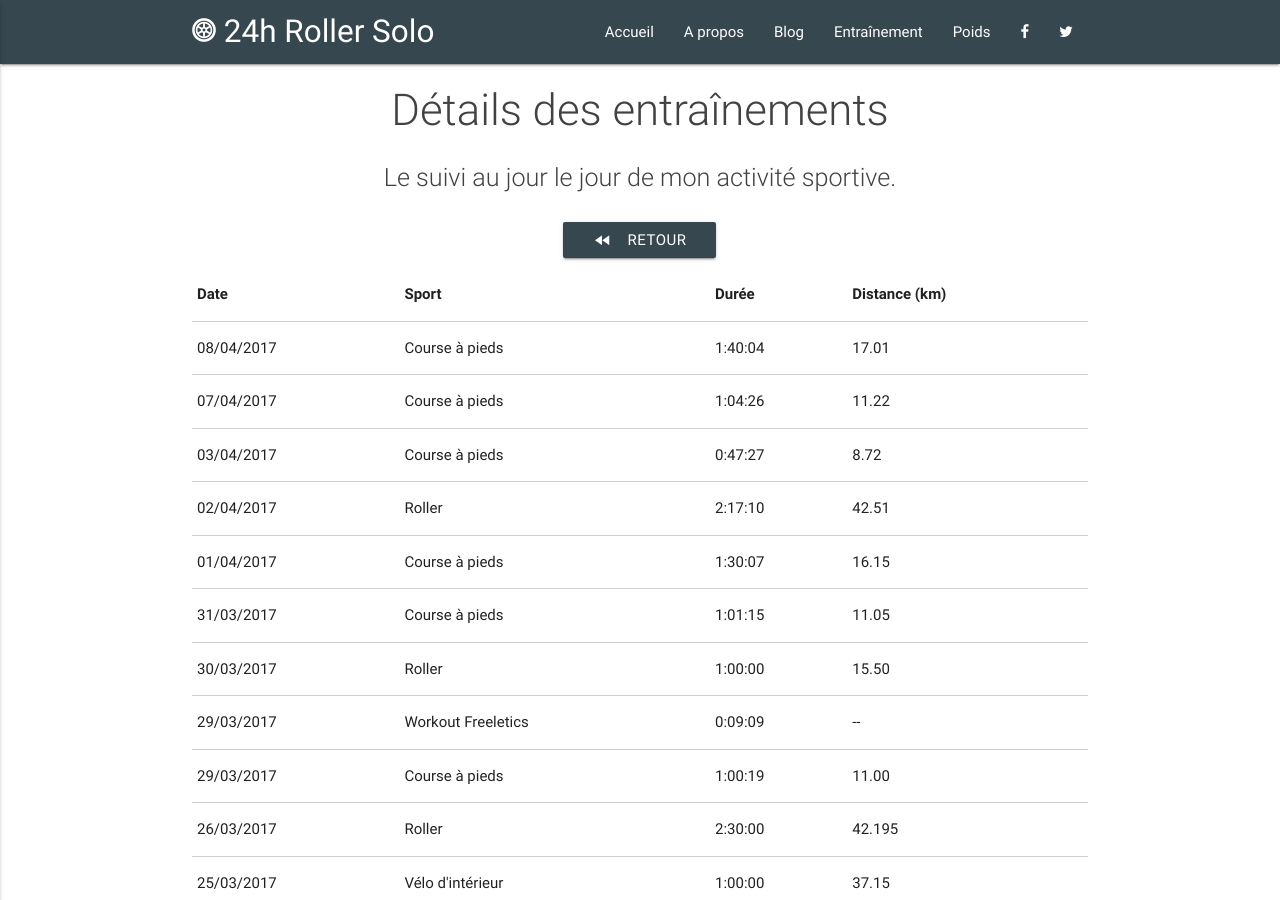
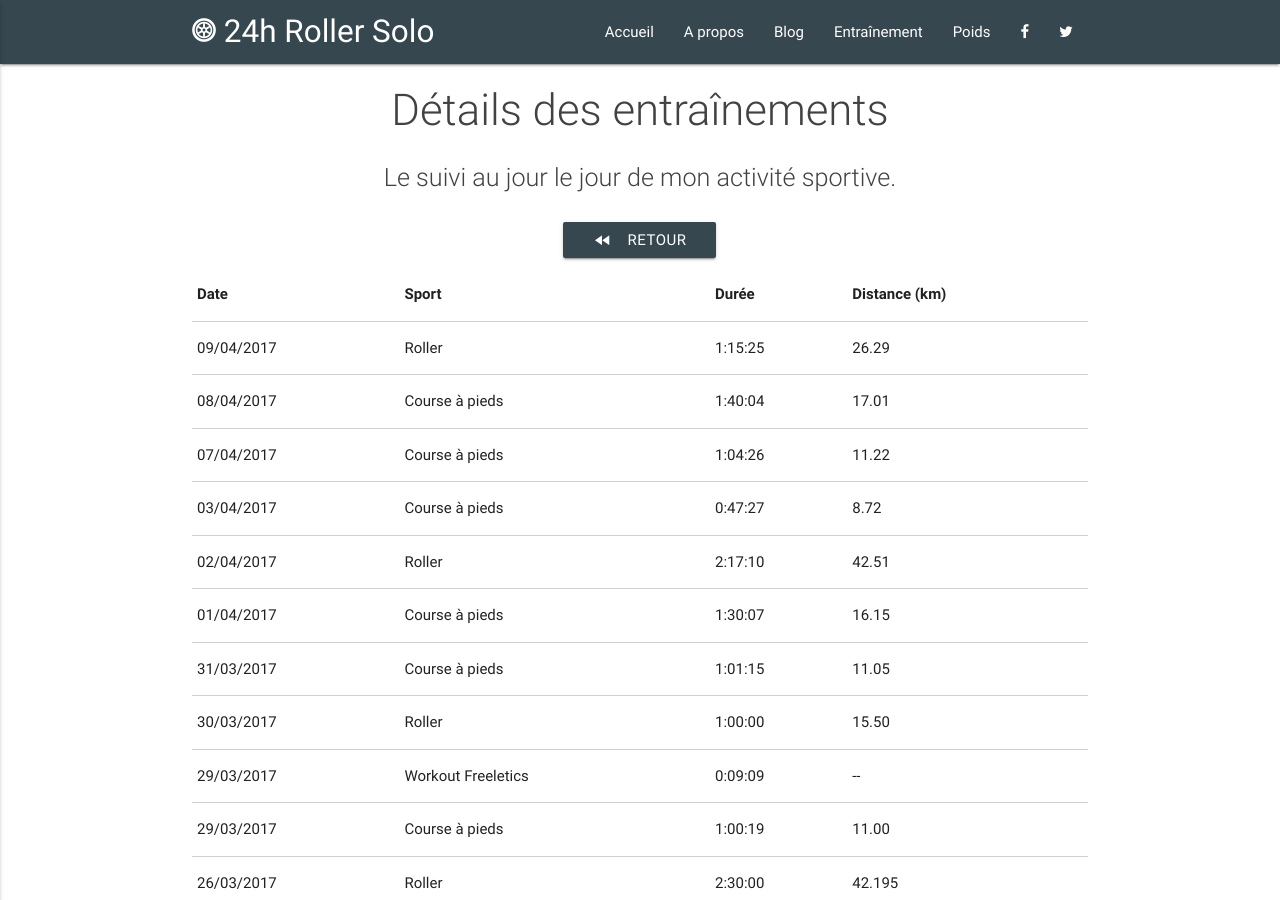
Before and after one commit to 24hRollerSolo/24hRollerSolo.github.io, a Jekyll site: the page built from training/details.html, in a window 1280 px wide and 900 px high. Built offline with Jekyll 4.4.1, drawn with Linux system fonts in a browser that asks for light colours.

Commit message:
Add 2017-04-09 roller skating

```diff
--- a/_data/sports.json
+++ b/_data/sports.json
@@ -1,4 +1,5 @@
 [
+  {"date": "2017-04-09", "type": "ROLLER", "distance": "26.29", "duration": "1:15:25"},
   {"date": "2017-04-08", "type": "RUNNING", "distance": "17.01", "duration": "1:40:04"},
   {"date": "2017-04-07", "type": "RUNNING", "distance": "11.22", "duration": "1:04:26"},
   {"date": "2017-04-03", "type": "RUNNING", "distance": "8.72", "duration": "0:47:27"},
```
